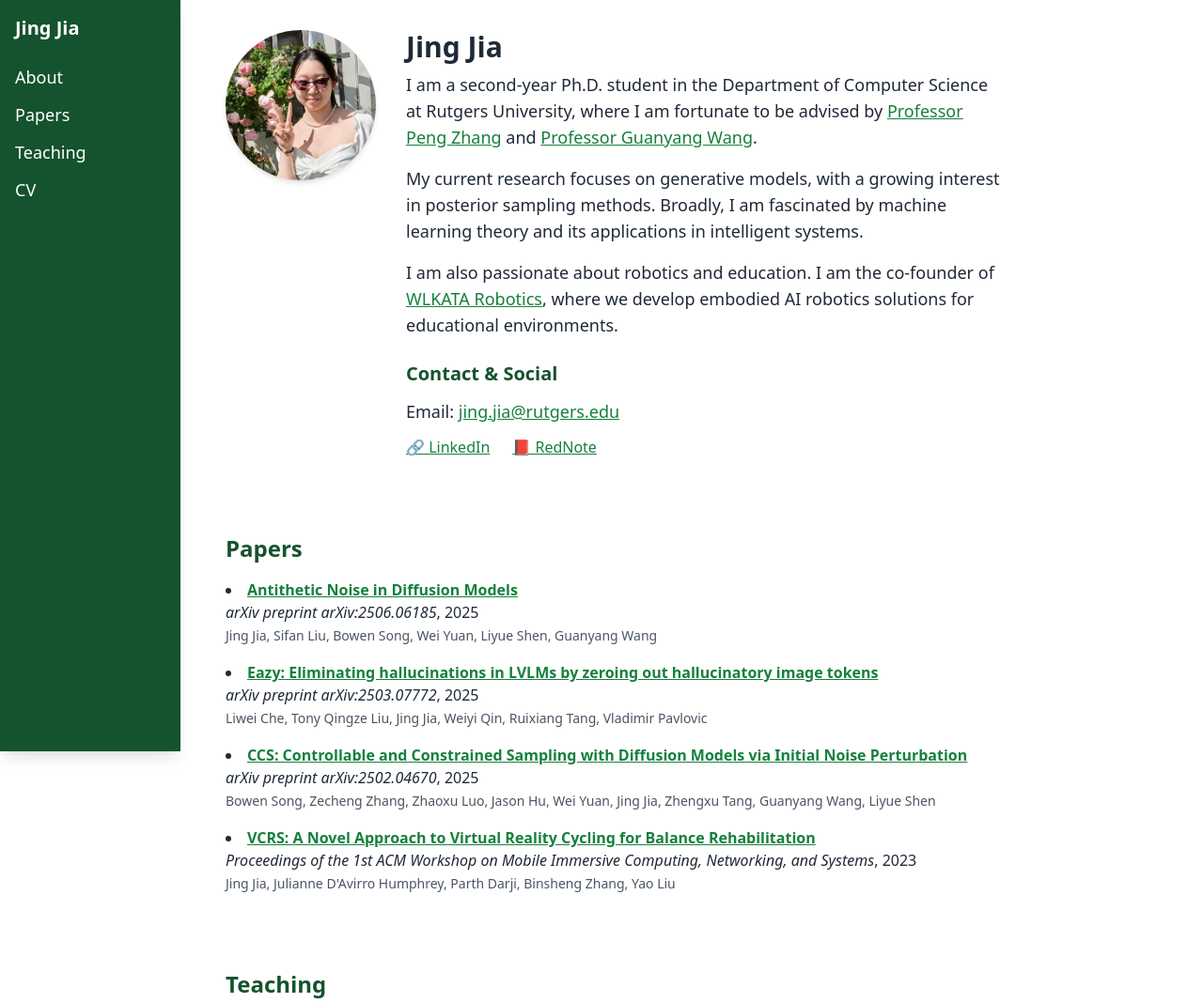
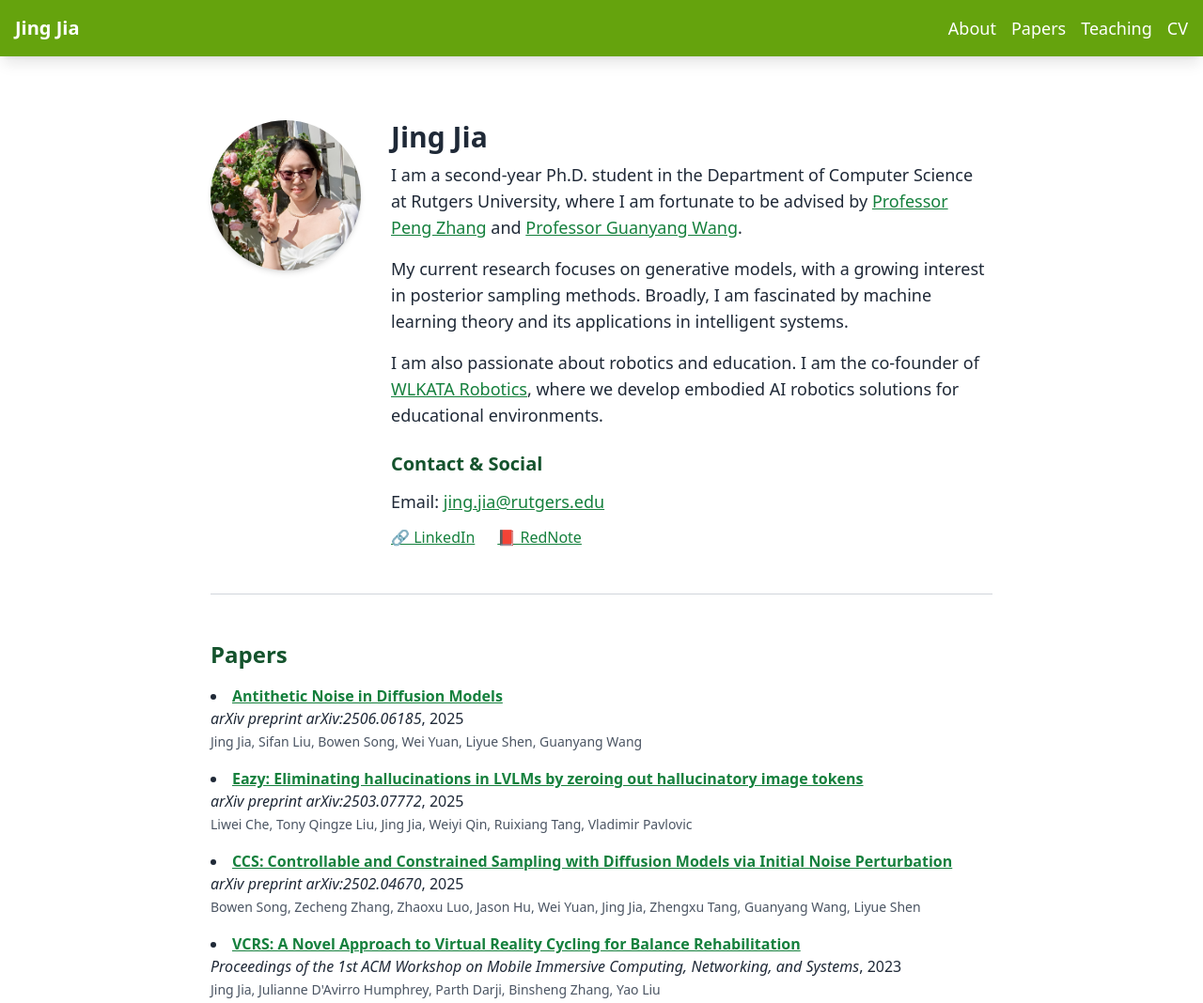
Before and after one commit to jjia131/jjia131.github.io, a plain HTML site: page index.html in a window 1280 px wide. Shown: the top 1068 px of the page at 94% size. Drawn offline with nearby package versions, Linux system fonts and the light colour scheme.

Commit message:
update sidebar

```diff
--- a/index.html
+++ b/index.html
@@ -9,27 +9,31 @@
     <style>
         html {
             scroll-behavior: smooth;
+            scroll-padding-top: 8rem;
         }
     </style>
 </head>
 
 <body class="bg-white text-gray-800 font-sans">
-    <!-- Sidebar -->
-    <div class="fixed top-0 left-0 h-full w-48 bg-green-900 text-white shadow-lg p-4 flex flex-col">
-        <div class="text-xl font-bold mb-6">Jing Jia</div>
-        <nav class="flex flex-col gap-3 text-lg">
+    <!-- Top Navbar -->
+    <header
+        class="w-full bg-lime-600 text-white shadow-lg p-4 flex flex-col sm:flex-row items-center justify-between gap-4 fixed top-0 left-0 z-50">
+        <div class="text-xl font-bold">Jing Jia</div>
+        <nav class="flex flex-wrap gap-4 text-lg">
             <a href="#about" class="hover:text-green-300">About</a>
             <a href="#papers" class="hover:text-green-300">Papers</a>
             <a href="#teaching" class="hover:text-green-300">Teaching</a>
             <a href="#cv" class="hover:text-green-300">CV</a>
         </nav>
-    </div>
+    </header>
+
 
     <!-- Main -->
-    <main class="ml-52 p-8 space-y-20 max-w-4xl">
+    <main class="mx-auto pt-32 px-4 md:px-8 max-w-4xl">
         <!-- About -->
-        <section id="about" class="flex flex-col sm:flex-row items-start gap-8">
-            <img src="assets/profile.jpeg" alt="Profile picture" class="w-40 h-40 object-cover rounded-full shadow-md" />
+        <section id="about" class="flex flex-col items-center text-left sm:flex-row sm:items-start gap-8">
+            <img src="assets/profile.jpeg" alt="Profile picture"
+                class="w-40 h-40 object-cover rounded-full shadow-md" />
             <div>
                 <h1 class="text-3xl font-bold mb-2">Jing Jia</h1>
                 <p class="text-lg mb-4">
@@ -77,11 +81,15 @@
             </div>
         </section>
 
+        <hr class="border-t border-gray-300 my-12" />
+
         <!-- Papers -->
         <section id="papers">
             <h2 class="text-2xl font-bold mb-4 text-green-900">Papers</h2>
             <ul id="papers-list" class="space-y-4 list-disc list-inside"></ul>
         </section>
+
+        <hr class="border-t border-gray-300 my-12" />
 
         <!-- Teaching -->
         <section id="teaching">
@@ -89,6 +97,7 @@
             <ul id="teaching-list" class="space-y-4 list-disc list-inside"></ul>
         </section>
 
+        <hr class="border-t border-gray-300 my-12" />
         <!-- CV -->
         <section id="cv">
             <h2 class="text-2xl font-bold mb-4 text-green-900">Curriculum Vitae</h2>
```
